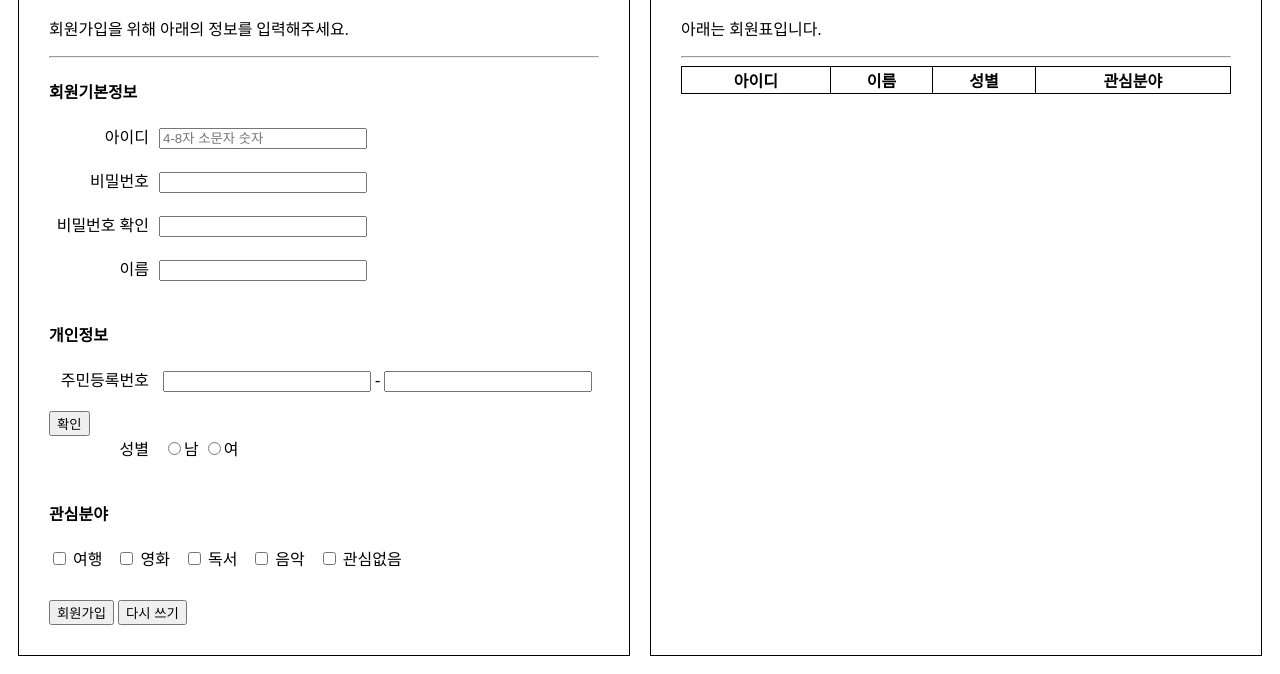
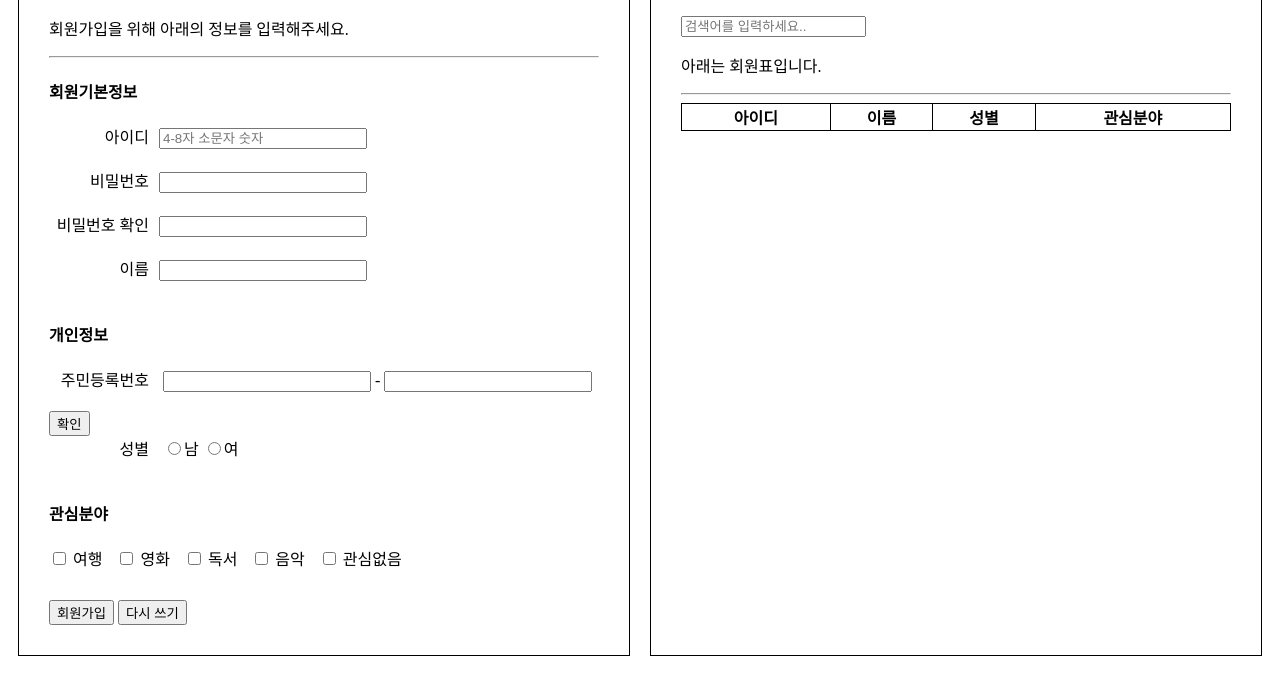
Before and after one commit to jjystar3/JavaScriptVS, a plain HTML site: page 06_HTML DOM/연습문제/03_Quiz.html in a window 1280 px wide. Shown: the part 145-819 px from the top of the page. Drawn offline with Linux system fonts and the light colour scheme.

Commit message:
검색 기능 추가

```diff
--- a/06_HTML DOM/연습문제/03_Quiz.html
+++ b/06_HTML DOM/연습문제/03_Quiz.html
@@ -118,11 +118,16 @@
 
     <div class="signList">
       <h1 style="font-size: 36px;">회원정보 목록</h1>
+
+      <div class="search">
+        <input type="text" id="searchTxt" class="txt" onkeyup="searchList();" placeholder="검색어를 입력하세요..">
+      </div>
+
       <p>아래는 회원표입니다.</p>
       <hr>
 
       <table style="width: 100%; text-align: center;" id="signTable">
-        <tr>
+        <tr id="category">
           <th>아이디</th>
           <th>이름</th>
           <th>성별</th>
@@ -237,7 +242,7 @@
         "beforeend",
         '<tr><th>'+ textId.value +'</th><th>'+ textName.value +'</th><th>'+ gender +'</th><th>'+ hobby +'</th></tr>'
       );
-    }
+    };
 
     function checkCode(){
       const regex1 = /^[0-9]{6}$/;
@@ -264,8 +269,31 @@
           return alert("주민등록번호가 올바르지 않습니다.");
         }
       }
-    }
+    };
 
+    function searchList(){
+      let searchText = document.getElementById("searchTxt");
+      let filter = searchText.value.toUpperCase();
+      let table = document.getElementById('signTable');
+      let tr = table.getElementsByTagName('tr');
+
+      let str = "";
+
+      for (i = 0; i < tr.length; i++) {
+        if(tr[i].id != "category"){
+          let a = tr[i].querySelectorAll('th');
+          a.forEach(val => {
+            str+=val.textContent;
+          });
+          let txtValue = str;
+          if (txtValue.toUpperCase().indexOf(filter) > -1) {
+            tr[i].style.display = "";
+          } else {
+            tr[i].style.display = "none";
+          }
+        }
+      }
+    };
   </script>
 
 </body>
```
